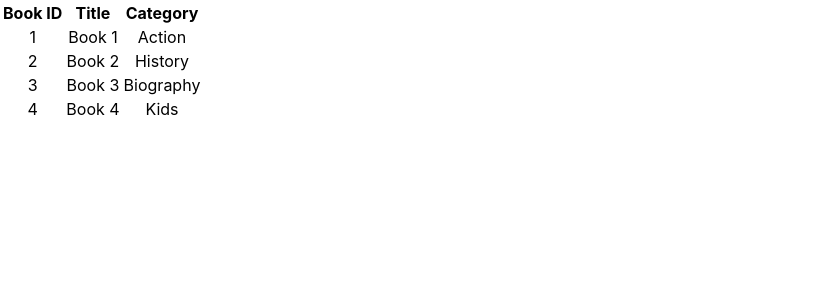
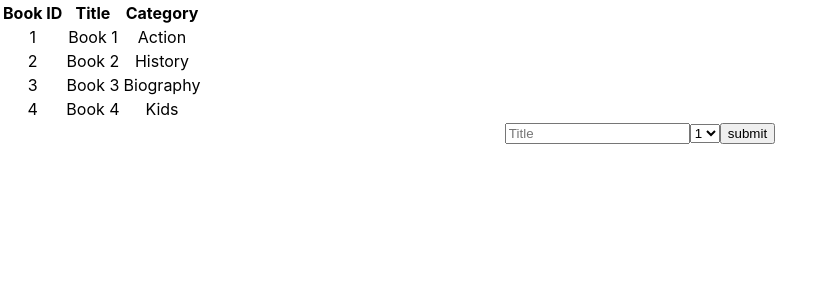
Before and after one commit to arikarim/Book-Store, a React (Create React App) app: page / in a window 1280 px wide. Shown: the top 300 px of the page, without its empty margins (0-834 px from the left). Built offline with nearby package versions, Linux system fonts and the light colour scheme.

Commit message:
Finish form handlers

```diff
--- a/src/App.js
+++ b/src/App.js
@@ -1,11 +1,12 @@
 import './App.css';
 import BookList from './containers/BookList';
+import BooksForm from './containers/ BooksForm';
 
 function App() {
   return (
     <div className="App">
       <BookList />
-      {/* <BooksForm /> */}
+      <BooksForm />
     </div>
   );
 }
--- a/src/containers/ BooksForm.js
+++ b/src/containers/ BooksForm.js
@@ -1,20 +1,41 @@
-import React from 'react';
-// import PropTypes from 'prop-types';
-const BOOKCATES = ['Action', 'Biography', 'History', 'Horror', 'Kids', 'Learning', 'Sci-Fi'];
+import React, { useState } from 'react';
+import PropTypes from 'prop-types';
 
-const BooksForm = (props) => (
-  <form>
-    <label>Title</label>
-    <input />
+export const BOOKCATES = ['Action', 'Biography', 'History', 'Horror', 'Kids', 'Learning', 'Sci-Fi'];
+
+const BooksForm = ({ addBook }) => {
+  const [formData, setFormData] = useState({ title: '', category: '' });
+
+  const handleChange = (e) => {
+    setFormData((formData) => ({ ...formData, [e.target.name]: e.target.value }));
+  };
+
+  const handleSubmit = (e) => {
+    e.preventDefault();
+    addBook(formData);
+    setFormData({ title: '', category: '' });
+  };
+
+  return (
+    <form onSubmit={handleSubmit}>
+      <input
+        id="title"
+        type="text"
+        name="title"
+        placeholder="Title"
+        onChange={handleChange}
+        required
+      />
       <select>
         <option>1</option>
       </select>
       <button type="submit">submit</button>
     </form>
   );
+};
 
 BooksForm.propTypes = {
-
+  addBook: PropTypes.func.isRequired,
 };
 
 export default BooksForm;
```
Lines whose indentation alone changed are shown as unchanged.
